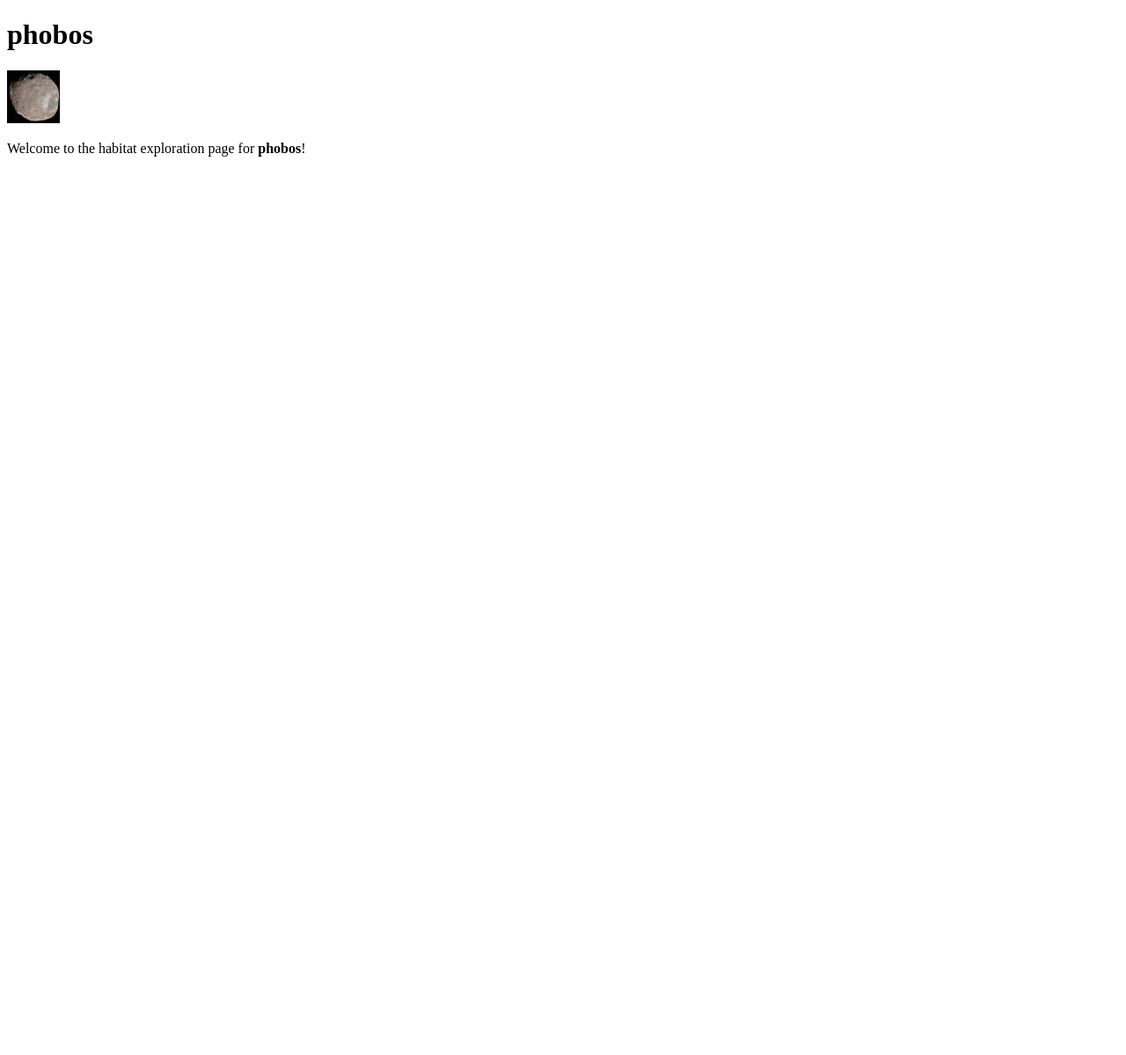
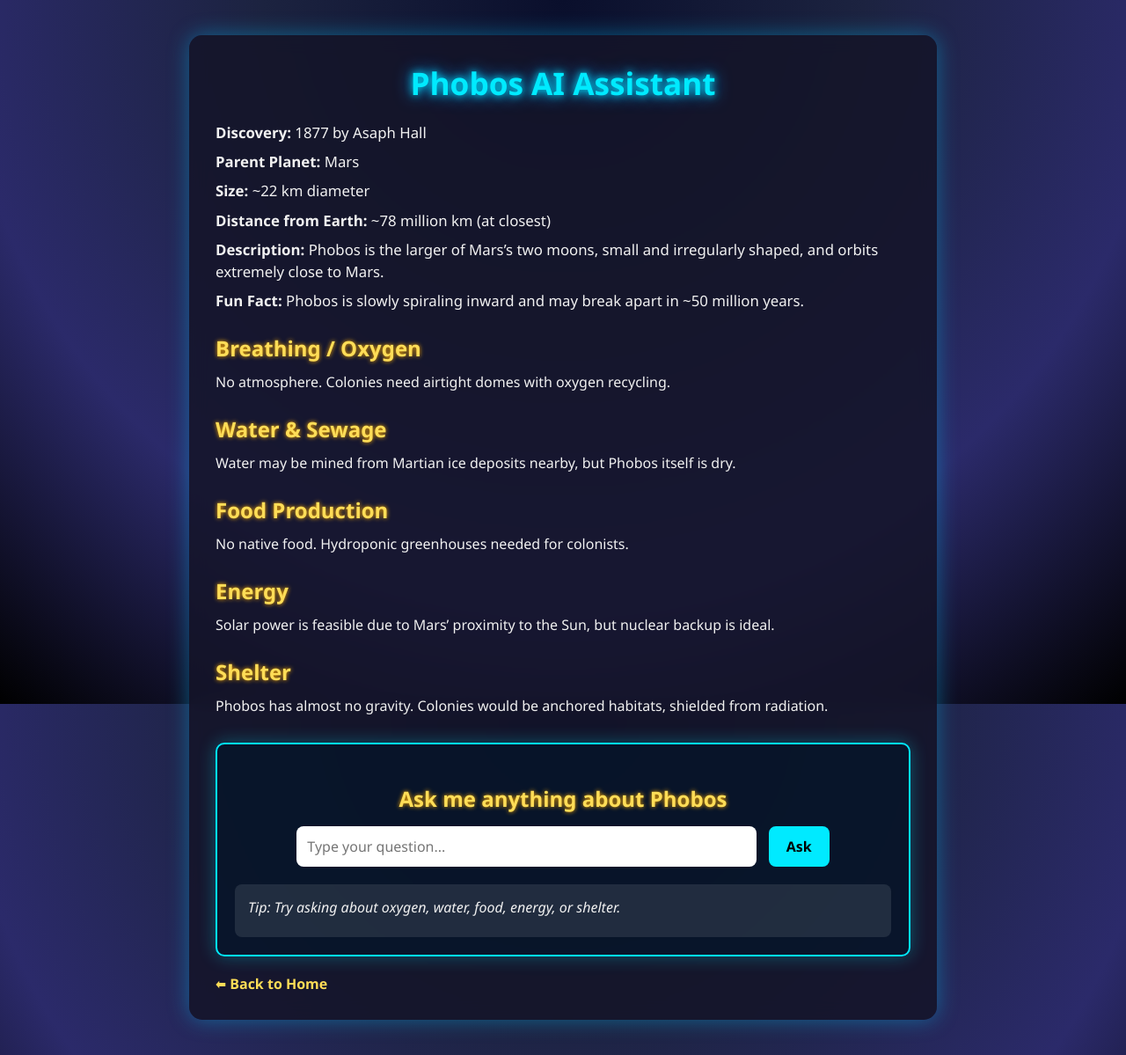
Before and after one commit to Wade185/space-habitat, a Python web app: template templates/phobos.html in a window 1280 px wide. Shown: the whole page at 88% size. Before the commit the page ends 178 px from the top, so only its background shows below. Run offline with Jinja, Linux system fonts and the light colour scheme; the template is opened without the code that fills it, so the values that code supplies are empty.

Commit message:
Update phobos.html

```diff
--- a/templates/phobos.html
+++ b/templates/phobos.html
@@ -1,11 +1,126 @@
 <!DOCTYPE html>
-<html>
+<html lang="en">
 <head>
-    <title>phobos</title>
+  <meta charset="UTF-8">
+  <title>Phobos - Habitat Assistant</title>
+  <style>
+    * { margin: 0; padding: 0; box-sizing: border-box; font-family: "Segoe UI", Tahoma, Geneva, Verdana, sans-serif; }
+    body {
+      background: radial-gradient(circle at top, #0a0f2c, #1c2340, #2b2a6a, #000);
+      background-attachment: fixed;
+      color: #f1f1f1;
+      min-height: 100vh;
+      display: flex;
+      justify-content: center;
+      align-items: flex-start;
+      padding: 40px;
+    }
+    .assistant-container {
+      background: rgba(20, 20, 40, 0.85);
+      border-radius: 15px;
+      padding: 30px;
+      width: 850px;
+      max-width: 95%;
+      box-shadow: 0 0 25px rgba(0, 200, 255, 0.4);
+      backdrop-filter: blur(10px);
+      animation: fadeIn 1.5s ease-in-out;
+    }
+    .assistant-container h1 {
+      text-align: center;
+      font-size: 2.2em;
+      color: #00eaff;
+      text-shadow: 0 0 10px #00eaff, 0 0 20px #0095ff;
+      margin-bottom: 20px;
+    }
+    .info p { margin: 8px 0; font-size: 1.05em; }
+    h2 { margin-top: 25px; font-size: 1.5em; color: #ffdd57; text-shadow: 0 0 5px #ffae00; }
+    p { margin: 10px 0; line-height: 1.5; }
+    .assistant-box {
+      margin-top: 30px; padding: 20px; border: 2px solid #00eaff; border-radius: 10px;
+      background: rgba(0, 20, 40, 0.6); text-align: center; box-shadow: 0 0 20px rgba(0, 234, 255, 0.3);
+    }
+    .assistant-box input {
+      width: 70%; padding: 12px; margin-top: 15px; border: none; border-radius: 8px;
+      outline: none; font-size: 1em;
+    }
+    .assistant-box button {
+      margin-left: 10px; padding: 12px 20px; background: #00eaff; border: none;
+      border-radius: 8px; font-size: 1em; cursor: pointer; color: #000;
+      font-weight: bold; transition: 0.3s;
+    }
+    .assistant-box button:hover { background: #0095ff; box-shadow: 0 0 15px #00eaff; }
+    #answerBoxPhobos {
+      margin-top: 20px; padding: 15px; background: rgba(255, 255, 255, 0.1);
+      border-radius: 8px; min-height: 60px; font-style: italic; text-align: left;
+    }
+    .back-btn {
+      display: inline-block; margin-top: 20px; text-decoration: none;
+      color: #ffdd57; font-weight: bold; transition: 0.3s;
+    }
+    .back-btn:hover { color: #ffffff; text-shadow: 0 0 10px #ffdd57; }
+    @keyframes fadeIn { from {opacity: 0; transform: translateY(20px);} to {opacity: 1; transform: translateY(0);} }
+  </style>
 </head>
 <body>
-    <h1>phobos</h1>
-    <img src="{{ url_for('static', filename='phobos.jpg') }}" alt="phobos">
-    <p>Welcome to the habitat exploration page for <b>phobos</b>!</p>
+  <div class="assistant-container">
+    <h1>Phobos AI Assistant</h1>
+    <div class="info">
+      <p><b>Discovery:</b> 1877 by Asaph Hall</p>
+      <p><b>Parent Planet:</b> Mars</p>
+      <p><b>Size:</b> ~22 km diameter</p>
+      <p><b>Distance from Earth:</b> ~78 million km (at closest)</p>
+      <p><b>Description:</b> Phobos is the larger of Mars’s two moons, small and irregularly shaped, and orbits extremely close to Mars.</p>
+      <p><b>Fun Fact:</b> Phobos is slowly spiraling inward and may break apart in ~50 million years.</p>
+    </div>
+
+    <h2>Breathing / Oxygen</h2>
+    <p>No atmosphere. Colonies need airtight domes with oxygen recycling.</p>
+
+    <h2>Water & Sewage</h2>
+    <p>Water may be mined from Martian ice deposits nearby, but Phobos itself is dry.</p>
+
+    <h2>Food Production</h2>
+    <p>No native food. Hydroponic greenhouses needed for colonists.</p>
+
+    <h2>Energy</h2>
+    <p>Solar power is feasible due to Mars’ proximity to the Sun, but nuclear backup is ideal.</p>
+
+    <h2>Shelter</h2>
+    <p>Phobos has almost no gravity. Colonies would be anchored habitats, shielded from radiation.</p>
+
+    <div class="assistant-box">
+      <h2>Ask me anything about Phobos</h2>
+      <input type="text" id="userQuestionPhobos" placeholder="Type your question...">
+      <button id="askButtonPhobos">Ask</button>
+      <div id="answerBoxPhobos">Tip: Try asking about oxygen, water, food, energy, or shelter.</div>
+    </div>
+    <a href="{{ url_for('index') }}" class="back-btn">⬅ Back to Home</a>
+  </div>
+
+  <script>
+    const askButtonPhobos = document.getElementById("askButtonPhobos");
+    const userQuestionPhobos = document.getElementById("userQuestionPhobos");
+    const answerBoxPhobos = document.getElementById("answerBoxPhobos");
+
+    const knowledgePhobos = {
+      "oxygen": "Phobos has no atmosphere. Oxygen must be provided in sealed habitats.",
+      "water": "Phobos is dry. Colonists may import or extract water from Mars.",
+      "food": "No food sources. Hydroponic farms required.",
+      "energy": "Solar power is usable here, with nuclear as backup.",
+      "shelter": "Phobos has weak gravity. Anchored, radiation-shielded habitats are necessary."
+    };
+
+    function getAnswerPhobos() {
+      const q = userQuestionPhobos.value.toLowerCase();
+      let response = "I don’t have that info yet. Try oxygen, water, food, energy, or shelter.";
+      for (let key in knowledgePhobos) {
+        if (q.includes(key)) { response = knowledgePhobos[key]; break; }
+      }
+      answerBoxPhobos.innerHTML = response;
+      userQuestionPhobos.value = "";
+    }
+    askButtonPhobos.addEventListener("click", getAnswerPhobos);
+    userQuestionPhobos.addEventListener("keyup", (event) => { if (event.key === "Enter") getAnswerPhobos(); });
+  </script>
 </body>
 </html>
```
